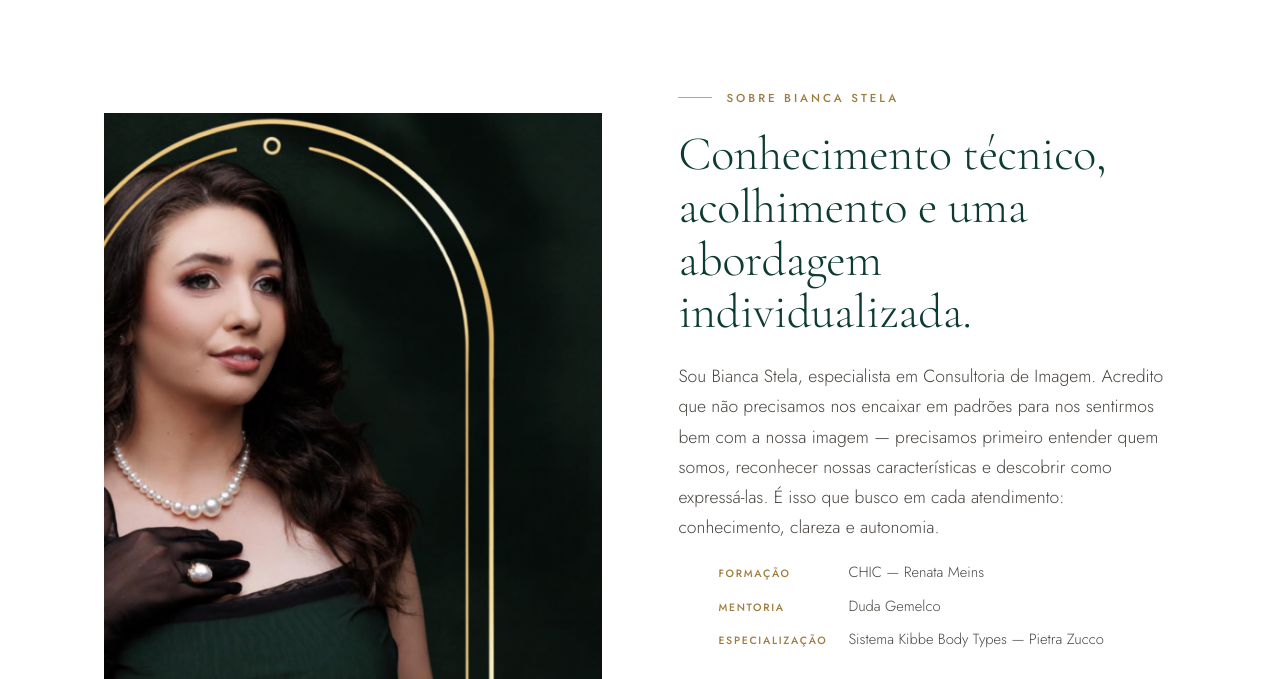
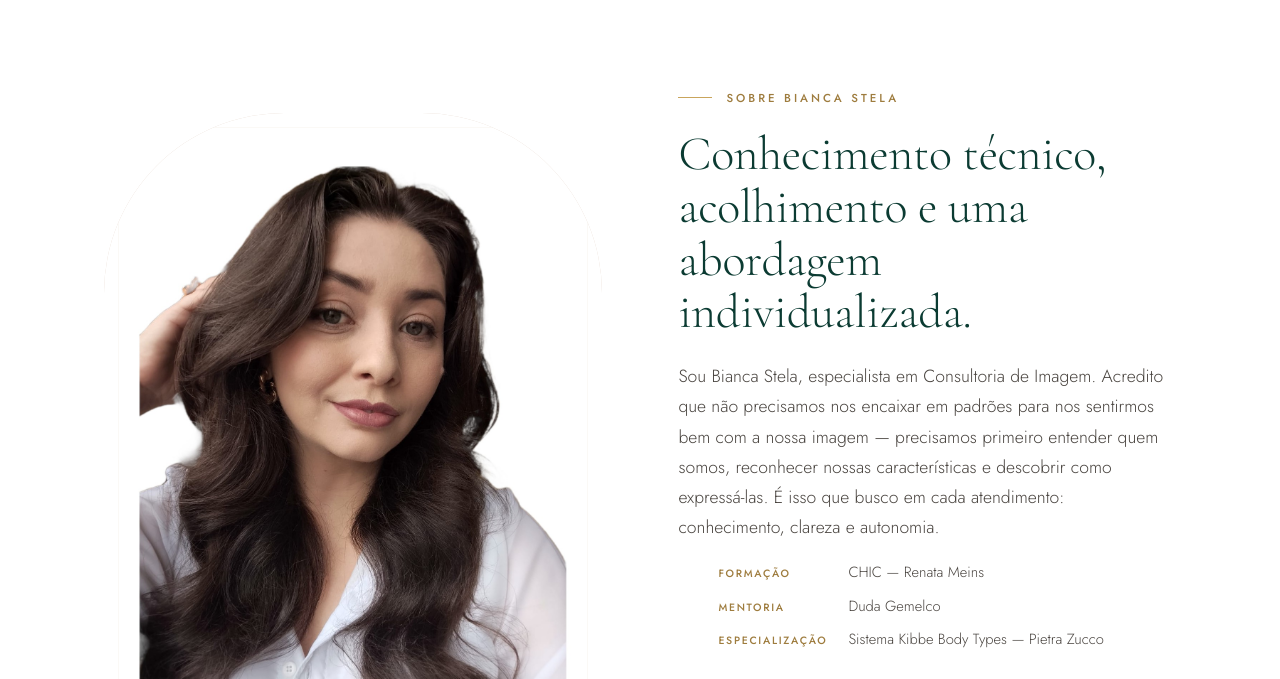
Before and after one commit to Greycielen/bianca-stela, a plain HTML site: page index.html in a window 1280 px wide. Shown: the part 6270-6949 px from the top of the page. Drawn offline with nearby package versions, Linux system fonts and the light colour scheme.

Commit message:
Seção Sobre: foto Bia4 com fundo recortado em branco (estúdio), moldura em arco suave
Co-Authored-By: Claude Opus 4.8 <noreply@anthropic.com>

```diff
--- a/index.html
+++ b/index.html
@@ -279,7 +279,7 @@ em.gold{font-style:italic; font-weight:300; background:var(--gold-leaf); -webkit
    SOBRE BIANCA
    ====================================================================== */
 .about{background:var(--white)}
-.about .frame-rule{border-color:rgba(228,207,163,.7)}
+.about .frame-rule{border-color:rgba(247,244,238,.5)}
 .about .signature{font-family:var(--font-display); font-style:italic; font-size:1.8rem; color:var(--emerald-900); margin-top:30px}
 .about .cred{margin-top:18px; display:grid; gap:10px}
 .about .cred li{display:flex; gap:12px; align-items:baseline; font-size:.92rem; color:var(--graphite)}
@@ -620,8 +620,9 @@ em.gold{font-style:italic; font-weight:300; background:var(--gold-leaf); -webkit
   <div class="container">
     <div class="split reveal">
       <div class="split-media">
-        <div class="frame">
-          <img src="assets/bianca-sobre2.jpg" alt="Bianca Stela, especialista em consultoria de imagem" loading="lazy">
+        <div class="frame arch">
+          <img src="assets/bianca-sobre4.jpg" alt="Bianca Stela, especialista em consultoria de imagem" loading="lazy">
+          <span class="frame-rule"></span>
         </div>
       </div>
       <div class="split-body">
```
Also changed, not shown: assets/bianca-retrato.jpg (deleted), assets/bianca-sobre2.jpg (deleted), assets/bianca-sobre4.jpg (added).
